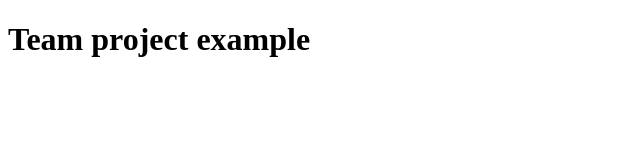
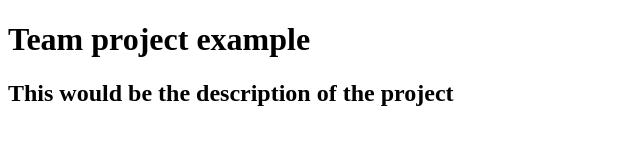
Before and after one commit to EduSenguer/Project-1-Copy, a plain HTML site: page index.html in a window 1280 px wide. Shown: the whole page, without its empty margins (0-640 px from the left). Drawn offline with Linux system fonts and the light colour scheme.

Commit message:
adding h2 tag

```diff
--- a/index.html
+++ b/index.html
@@ -8,6 +8,7 @@
 <body>
     <header>
         <h1>Team project example</h1>
+        <h2>This would be the description of the project</h2>
     </header>
 </body>
 </html>
```
